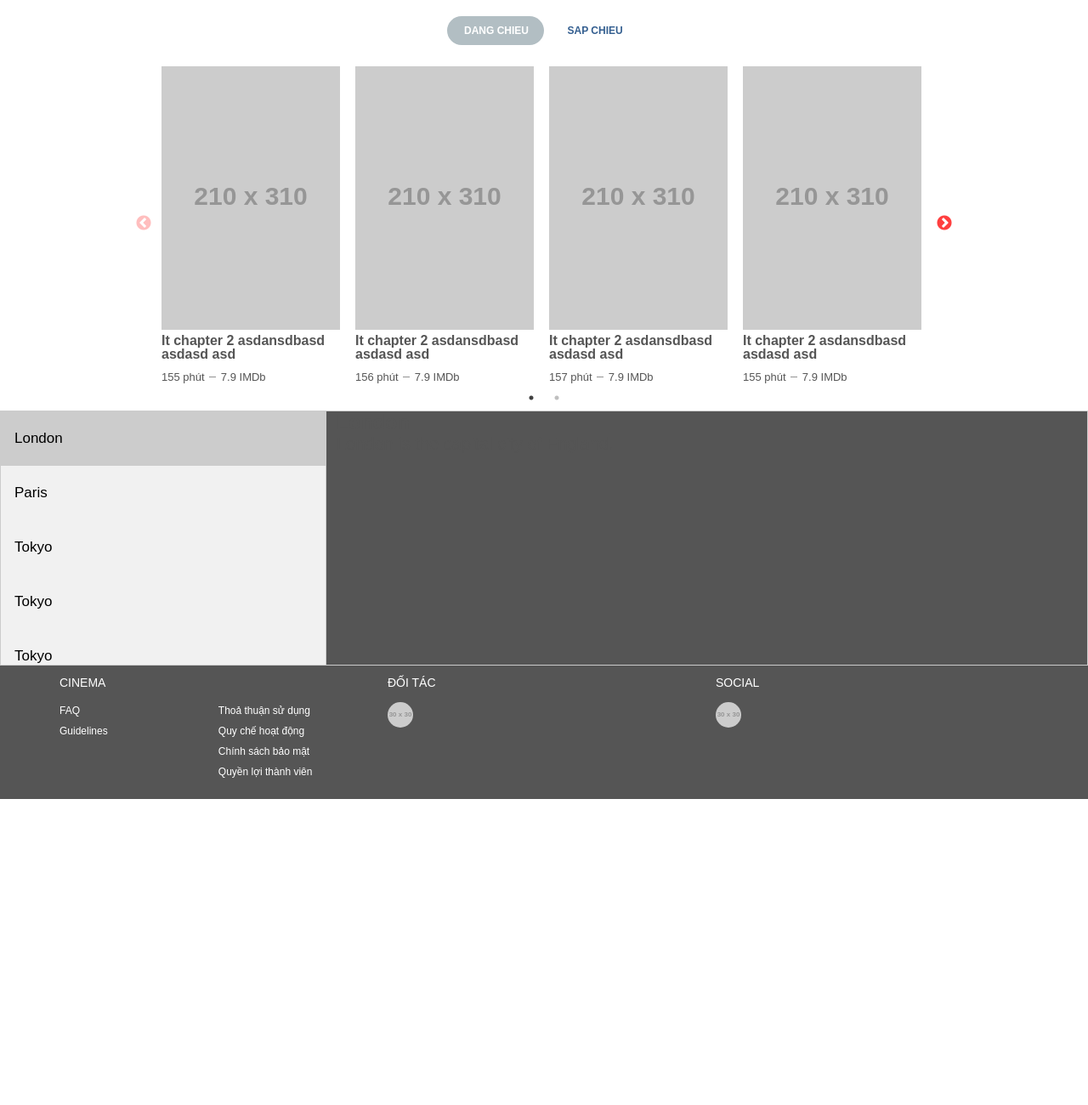
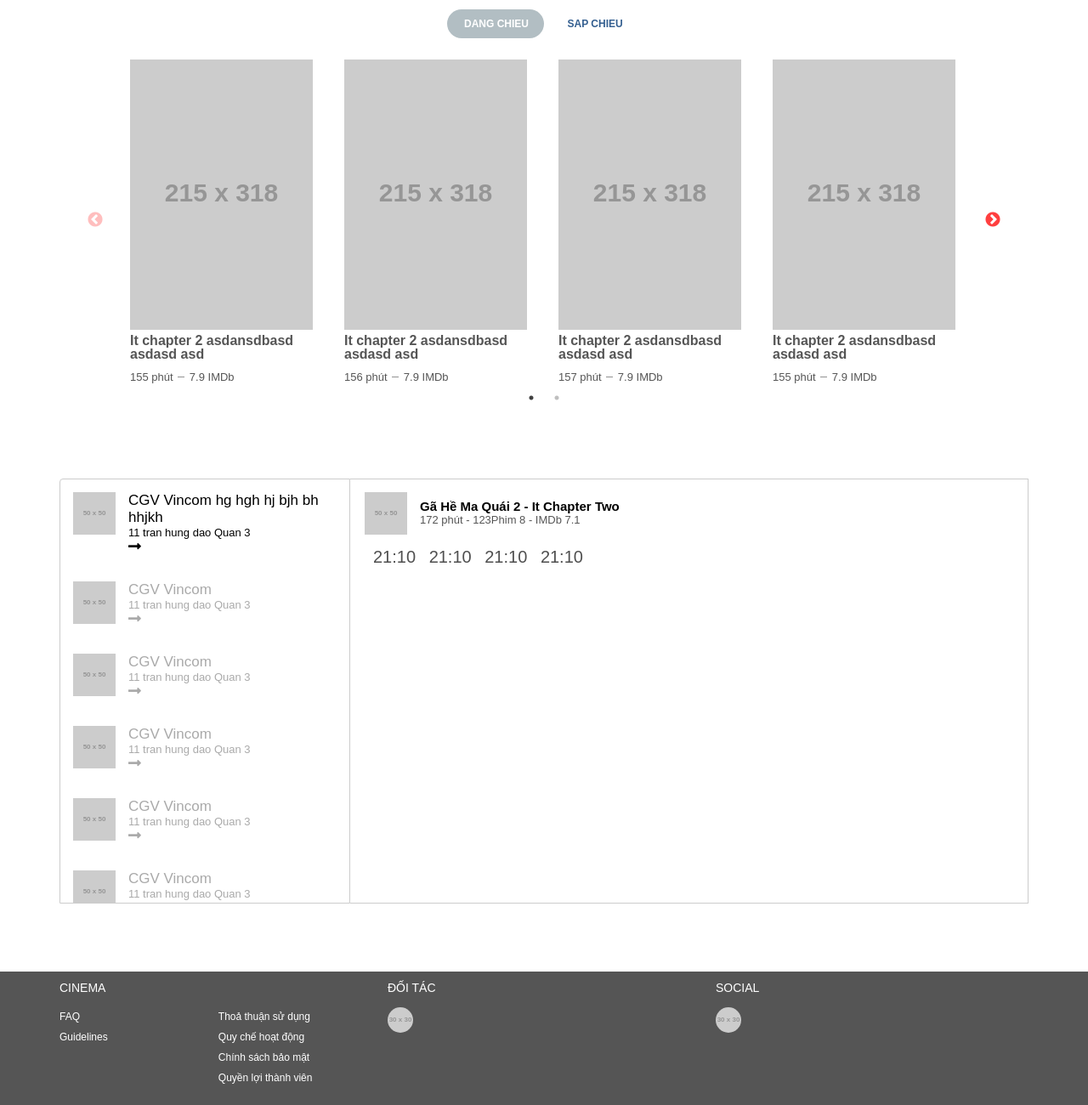
Before and after one commit to ntloc9/cinema, a plain HTML site: page index.html in a window 1280 px wide. Shown: the part 634-1934 px from the top of the page at 85% size. Before the commit the page ends 1574 px from the top, so only its background shows below. Drawn offline with nearby package versions, Linux system fonts and the light colour scheme; placeholder pictures from the web are drawn by us; a web font is replaced by a local one.

Commit message:
time table 10%

```diff
--- a/index.html
+++ b/index.html
@@ -84,7 +84,7 @@
                     <div class="slick-bla">
                         <div class="movie-block">
                             <div class="thumbnail">
-                                <img src="http://placehold.it/210x310" alt="" class="movie-block-img">
+                                <img src="http://placehold.it/215x318" alt="" class="movie-block-img">
                             </div>
                             <!-- <button>dat ngay cmn</button> -->
                             <div class="info-detail">
@@ -109,7 +109,7 @@
                         </div>
                         <div class="movie-block">
                             <div class="thumbnail">
-                                <img src="http://placehold.it/210x310" alt="" class="movie-block-img">
+                                <img src="http://placehold.it/215x318" alt="" class="movie-block-img">
                             </div>
                             <!-- <button>dat ngay cmn</button> -->
                             <div class="info-detail">
@@ -134,7 +134,7 @@
                         </div>
                         <div class="movie-block">
                             <div class="thumbnail">
-                                <img src="http://placehold.it/210x310" alt="" class="movie-block-img">
+                                <img src="http://placehold.it/215x318" alt="" class="movie-block-img">
                             </div>
                             <!-- <button>dat ngay cmn</button> -->
                             <div class="info-detail">
@@ -159,7 +159,7 @@
                         </div>
                         <div class="movie-block">
                             <div class="thumbnail">
-                                <img src="http://placehold.it/210x310" alt="" class="movie-block-img">
+                                <img src="http://placehold.it/215x318" alt="" class="movie-block-img">
                             </div>
                             <!-- <button>dat ngay cmn</button> -->
                             <div class="info-detail">
@@ -184,7 +184,7 @@
                         </div>
                         <div class="movie-block">
                             <div class="thumbnail">
-                                <img src="http://placehold.it/210x310" alt="" class="movie-block-img">
+                                <img src="http://placehold.it/215x318" alt="" class="movie-block-img">
                             </div>
                             <!-- <button>dat ngay cmn</button> -->
                             <div class="info-detail">
@@ -209,7 +209,7 @@
                         </div>
                         <div class="movie-block">
                             <div class="thumbnail">
-                                <img src="http://placehold.it/210x310" alt="" class="movie-block-img">
+                                <img src="http://placehold.it/215x318" alt="" class="movie-block-img">
                             </div>
                             <!-- <button>dat ngay cmn</button> -->
                             <div class="info-detail">
@@ -234,7 +234,7 @@
                         </div>
                         <div class="movie-block">
                             <div class="thumbnail">
-                                <img src="http://placehold.it/210x310" alt="" class="movie-block-img">
+                                <img src="http://placehold.it/215x318" alt="" class="movie-block-img">
                             </div>
                             <!-- <button>dat ngay cmn</button> -->
                             <div class="info-detail">
@@ -259,7 +259,7 @@
                         </div>
                         <div class="movie-block">
                             <div class="thumbnail">
-                                <img src="http://placehold.it/210x310" alt="" class="movie-block-img">
+                                <img src="http://placehold.it/215x318" alt="" class="movie-block-img">
                             </div>
                             <!-- <button>dat ngay cmn</button> -->
                             <div class="info-detail">
@@ -288,7 +288,7 @@
                     <div class="slick-bla">
                         <div class="movie-block">
                             <div class="thumbnail">
-                                <img src="http://placehold.it/210x310" alt="" class="movie-block-img">
+                                <img src="http://placehold.it/215x318" alt="" class="movie-block-img">
                             </div>
                             <!-- <button>dat ngay cmn</button> -->
                             <div class="info-detail">
@@ -314,7 +314,7 @@
 
                         <div class="movie-block">
                             <div class="thumbnail">
-                                <img src="http://placehold.it/210x310" alt="" class="movie-block-img">
+                                <img src="http://placehold.it/215x318" alt="" class="movie-block-img">
                             </div>
                             <!-- <button>dat ngay cmn</button> -->
                             <div class="info-detail">
@@ -339,7 +339,7 @@
                         </div>
                         <div class="movie-block">
                             <div class="thumbnail">
-                                <img src="http://placehold.it/210x310" alt="" class="movie-block-img">
+                                <img src="http://placehold.it/215x318" alt="" class="movie-block-img">
                             </div>
                             <!-- <button>dat ngay cmn</button> -->
                             <div class="info-detail">
@@ -364,7 +364,7 @@
                         </div>
                         <div class="movie-block">
                             <div class="thumbnail">
-                                <img src="http://placehold.it/210x310" alt="" class="movie-block-img">
+                                <img src="http://placehold.it/215x318" alt="" class="movie-block-img">
                             </div>
                             <!-- <button>dat ngay cmn</button> -->
                             <div class="info-detail">
@@ -389,7 +389,7 @@
                         </div>
                         <div class="movie-block">
                             <div class="thumbnail">
-                                <img src="http://placehold.it/210x310" alt="" class="movie-block-img">
+                                <img src="http://placehold.it/215x318" alt="" class="movie-block-img">
                             </div>
                             <!-- <button>dat ngay cmn</button> -->
                             <div class="info-detail">
@@ -414,7 +414,7 @@
                         </div>
                         <div class="movie-block">
                             <div class="thumbnail">
-                                <img src="http://placehold.it/210x310" alt="" class="movie-block-img">
+                                <img src="http://placehold.it/215x318" alt="" class="movie-block-img">
                             </div>
                             <!-- <button>dat ngay cmn</button> -->
                             <div class="info-detail">
@@ -439,7 +439,7 @@
                         </div>
                         <div class="movie-block">
                             <div class="thumbnail">
-                                <img src="http://placehold.it/210x310" alt="" class="movie-block-img">
+                                <img src="http://placehold.it/215x318" alt="" class="movie-block-img">
                             </div>
                             <!-- <button>dat ngay cmn</button> -->
                             <div class="info-detail">
@@ -464,7 +464,7 @@
                         </div>
                         <div class="movie-block">
                             <div class="thumbnail">
-                                <img src="http://placehold.it/210x310" alt="" class="movie-block-img">
+                                <img src="http://placehold.it/215x318" alt="" class="movie-block-img">
                             </div>
                             <!-- <button>dat ngay cmn</button> -->
                             <div class="info-detail">
@@ -501,18 +501,98 @@
     </section>
 
     <section class="section-time">
+        <div class="row">
             <div class="tab-loc">
-            <button class="tablinks" onclick="openCity(event, 'London')" id="defaultOpen">London</button>
-            <button class="tablinks" onclick="openCity(event, 'Paris')">Paris</button>
-            <button class="tablinks" onclick="openCity(event, 'Tokyo')">Tokyo</button>
-            <button class="tablinks" onclick="openCity(event, 'Tokyo')">Tokyo</button>
-            <button class="tablinks" onclick="openCity(event, 'Tokyo')">Tokyo</button>
-            <button class="tablinks" onclick="openCity(event, 'Tokyo')">Tokyo</button>
+                <button class="tablinks" onclick="openCity(event, 'London')" id="defaultOpen">
+                    <img src="https://via.placeholder.com/50x50" alt="">
+                    <div class="locate-detail">
+                        <div class="locate-name">CGV Vincom hg hgh hj bjh bh hhjkh</div>
+                        <div class="locate-address">11 tran hung dao Quan 3</div>
+                        <a href=""><i class="fas fa-long-arrow-alt-right"></i></a>
+                    </div>
+                </button>
+                <button class="tablinks" onclick="openCity(event, 'Paris')">
+                    <img src="https://via.placeholder.com/50x50" alt="">
+                    <div class="locate-detail">
+                        <div class="locate-name">CGV Vincom</div>
+                        <div class="locate-address">11 tran hung dao Quan 3</div>
+                        <a href=""><i class="fas fa-long-arrow-alt-right"></i></a>
+                    </div>
+                </button>
+                <button class="tablinks" onclick="openCity(event, 'Tokyo')">
+                    <img src="https://via.placeholder.com/50x50" alt="">
+                    <div class="locate-detail">
+                        <div class="locate-name">CGV Vincom</div>
+                        <div class="locate-address">11 tran hung dao Quan 3</div>
+                        <a href=""><i class="fas fa-long-arrow-alt-right"></i></a>
+                    </div>
+                </button>
+                <button class="tablinks" onclick="openCity(event, 'Tokyo')">
+                    <img src="https://via.placeholder.com/50x50" alt="">
+                    <div class="locate-detail">
+                        <div class="locate-name">CGV Vincom</div>
+                        <div class="locate-address">11 tran hung dao Quan 3</div>
+                        <a href=""><i class="fas fa-long-arrow-alt-right"></i></a>
+                    </div>
+                </button>
+                <button class="tablinks" onclick="openCity(event, 'Tokyo')">
+                    <img src="https://via.placeholder.com/50x50" alt="">
+                    <div class="locate-detail">
+                        <div class="locate-name">CGV Vincom</div>
+                        <div class="locate-address">11 tran hung dao Quan 3</div>
+                        <a href=""><i class="fas fa-long-arrow-alt-right"></i></a>
+                    </div>
+                </button>
+
+                <button class="tablinks" onclick="openCity(event, 'Tokyo')">
+                    <img src="https://via.placeholder.com/50x50" alt="">
+                    <div class="locate-detail">
+                        <div class="locate-name">CGV Vincom</div>
+                        <div class="locate-address">11 tran hung dao Quan 3</div>
+                        <a href=""><i class="fas fa-long-arrow-alt-right"></i></a>
+                    </div>
+                </button>
+                <button class="tablinks" onclick="openCity(event, 'Tokyo')">
+                    <img src="https://via.placeholder.com/50x50" alt="">
+                    <div class="locate-detail">
+                        <div class="locate-name">CGV Vincom</div>
+                        <div class="locate-address">11 tran hung dao Quan 3</div>
+                        <a href=""><i class="fas fa-long-arrow-alt-right"></i></a>
+                    </div>
+                </button>
+                <button class="tablinks" onclick="openCity(event, 'Tokyo')">
+                    <img src="https://via.placeholder.com/50x50" alt="">
+                    <div class="locate-detail">
+                        <div class="locate-name">CGV Vincom</div>
+                        <div class="locate-address">11 tran hung dao Quan 3</div>
+                        <a href=""><i class="fas fa-long-arrow-alt-right"></i></a>
+                    </div>
+                </button>
+
             </div>
 
             <div id="London" class="tabcontent">
-            <h3>London</h3>
-            <p>London is the capital city of England.</p>
+                <div class="tabcontent-row">
+                    <div class="tab-movie-info">
+                        <img src="http://placehold.it/50x50" alt="">
+                        <p class="tab-movie-title">
+                            Gã Hề Ma Quái 2 - It Chapter Two
+                        </p>
+                        <p class="tab-movie-detail">
+                            172 phút - 123Phim 8 - IMDb 7.1
+                        </p>
+                    </div>
+                    <div class="tab-movie-session">
+                        <!-- <img src="http://placehold.it/50x50" alt=""> -->
+                        <div class="list-time">
+                            <a href="#">21:10</a>
+                            <a href="#">21:10</a>
+                            <a href="#">21:10</a>
+                            <a href="#">21:10</a>
+                        </div>
+                    </div>
+                </div>
+
             </div>
 
             <div id="Paris" class="tabcontent">
@@ -523,6 +603,7 @@
             <div id="Tokyo" class="tabcontent">
                 <h3>Tokyo</h3>
                 <p>Tokyo is the capital of Japan.</p>
+            </div>
         </div>
     </section>
 
--- a/site.css
+++ b/site.css
@@ -32,10 +32,41 @@ a {
     color: #4f4f4f;
 }
 
+/*--- Scrollbar---- */
+
+/* width */
+
+::-webkit-scrollbar {
+    width: 5px;
+}
+
+/* Track */
+
+::-webkit-scrollbar-track {
+    background: transparent;
+    border-radius: 20px;
+}
+
+/* Handle */
+
+::-webkit-scrollbar-thumb {
+    background: #888;
+    border-radius: 20px;
+}
+
+/* Handle on hover */
+
+::-webkit-scrollbar-thumb:hover {
+    background: #555;
+}
+
+/* --Slick Config-- */
+.slick-list.draggable {
+    padding-left: 20px;
+}
+
 /* -------------------- */
-
 /* REUSEABLE COMPONENT */
-
 /* -------------------- */
 
 section {
@@ -60,9 +91,7 @@ section {
 }
 
 /* -------------------- */
-
 /* NAV COMPONENTS */
-
 /* -------------------- */
 
 Nav {
@@ -301,8 +330,8 @@ Nav {
 /* ----Tab-Content-Section---- */
 
 .tab-slider--contents {
-    width: 80%;
-    margin-left: 10%;
+    width: 90%;
+    margin-left: 5%;
 }
 
 .slick-bla {
@@ -554,29 +583,37 @@ Nav {
 }
 
 /* -------------------- */
+/* TIME COMPONENTS */
+/* -------------------- */
 
-/* TIME COMPONENTS */
-
-/* -------------------- */
+.section-time{
+    margin: 80px 0;
+}
 
 /* Style the tab */
 
 .tab-loc {
     float: left;
     border: 1px solid #ccc;
-    background-color: #f1f1f1;
+    border-top-left-radius: 4px;
+    /* background-color: #f1f1f1; */
     width: 30%;
-    max-height: 300px;
+    height: 500px;
     overflow-x: auto;
 }
+
+.tab-loc::-webkit-scrollbar {
+    width: 3px;
+}
+
 
 /* Style the buttons inside the tab */
 
 .tab-loc button {
     display: block;
     background-color: inherit;
-    color: black;
-    padding: 22px 16px;
+    color: rgba(0, 0, 0, 0.336);
+    padding: 15px 15px;
     width: 100%;
     border: none;
     outline: none;
@@ -586,16 +623,41 @@ Nav {
     font-size: 17px;
 }
 
+.tab-loc button a i {
+    color: rgba(0, 0, 0, 0.336);
+}
+
+.tab-loc button img{
+    float: left;
+    margin-right: 15px;
+}
+
+.tab-loc button .locate-detail{
+    padding-left: 65px;
+}
+
+.locate-detail .locate-address{
+    font-size: 13px;
+}
+
 /* Change background color of buttons on hover */
 
 .tab-loc button:hover {
-    background-color: #ddd;
+    color: #000;
+}
+
+.tab-loc button:hover a i{
+    color: #000;
 }
 
 /* Create an active/current "tab button" class */
 
 .tab-loc button.active {
-    background-color: #ccc;
+    color: #000;
+}
+
+.tab-loc button.active a i {
+    color: #000;
 }
 
 /* Style the tab content */
@@ -606,8 +668,55 @@ Nav {
     border: 1px solid #ccc;
     width: 70%;
     border-left: none;
-    height: 300px;
+    height: 500px;
 }
+
+.tab-movie-info{
+    width: 100%;
+    height: 50px;
+}
+
+.tab-movie-info img {
+    float: left;
+    margin-right: 15px;
+}
+
+.tab-movie-info .tab-movie-title{
+    padding-top: 8px;
+    font-size: 15px;
+    font-weight: bold;
+    color: #000;
+}
+
+.tab-movie-info .tab-movie-detail{
+    font-size: 13px;
+    /* font-weight: 10 */
+    /* color: #000; */
+}
+
+.tabcontent-row {
+    width: 100%;
+    /* height: 100px; */
+    padding: 15px 5px;
+}
+
+.tab-movie-session{
+    margin-top: 15px;
+}
+
+.tab-movie-session .list-time{
+    margin-left: 10px;
+}
+
+.tab-movie-session .list-time a{
+    margin-right: 10px;
+    transition: 0.5s;
+}
+
+.tab-movie-session .list-time a:hover{
+    color: rgb(10, 107, 218)
+}
+
 
 /* -------------------- */
 
```
Lines whose indentation alone changed are shown as unchanged.
